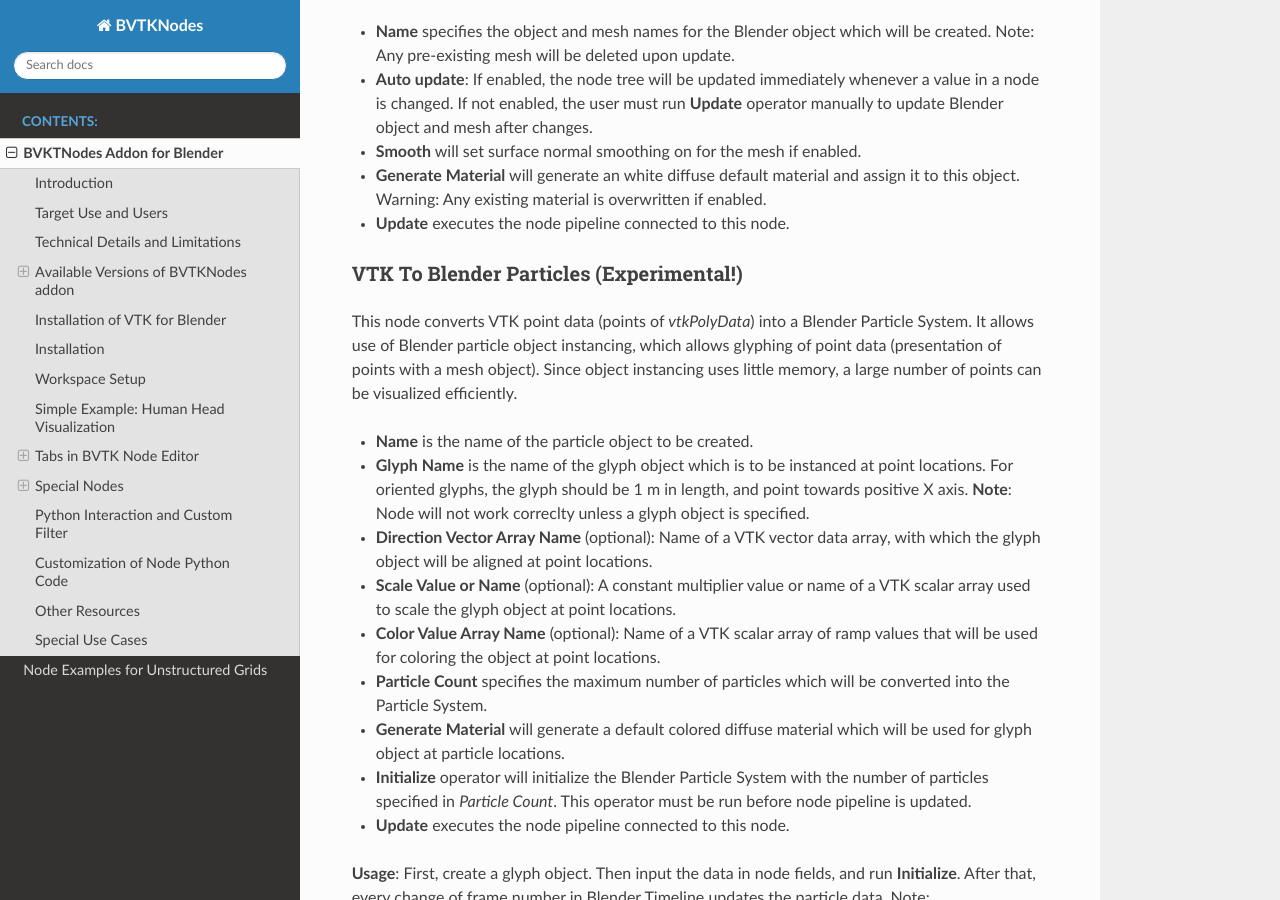
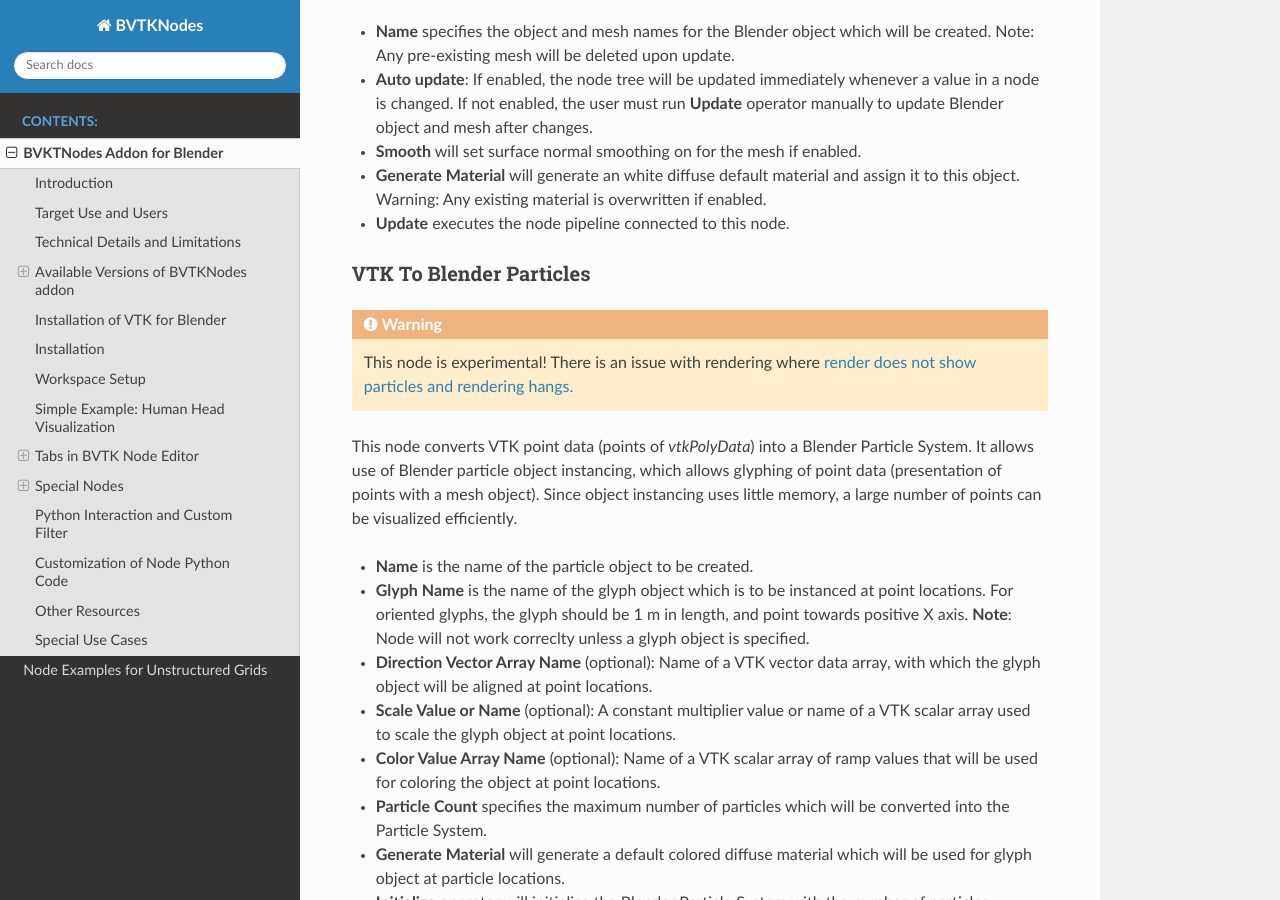
Before and after one commit to simboden/BVtkNodes, a Sphinx documentation site: the page built from docs/BVTKNodes.rst, in a window 1280 px wide and 900 px high, scrolled down 6659 px. Built offline with Sphinx 7.4.7 and the Read the Docs theme 2.0.0, drawn with Linux system fonts in a browser that asks for light colours.

Commit message:
Fix scene pointer, warn about rendering of particles issue

```diff
--- a/__init__.py
+++ b/__init__.py
@@ -158,7 +158,7 @@
             # Note: This is a workaround to enable transient data traversal
             # while this issue remains: https://developer.blender.org/T66392
             if node.bl_idname == 'BVTK_Node_TimeSelectorType':
-                node.time_step = bpy.context.scene.frame_current
+                node.time_step = scene.frame_current
                 l.debug("TimeSelector time step %d" % node.time_step)
 
     # Update mesh objects
--- a/docs/BVTKNodes.rst
+++ b/docs/BVTKNodes.rst
@@ -298,8 +298,14 @@
 - **Update** executes the node pipeline connected to this node.
 
 
-VTK To Blender Particles (Experimental!)
-^^^^^^^^^^^^^^^^^^^^^^^^^^^^^^^^^^^^^^^^
+VTK To Blender Particles
+^^^^^^^^^^^^^^^^^^^^^^^^
+
+.. warning::
+
+   This node is experimental! There is an issue with rendering where
+   `render does not show particles and rendering hangs.
+   <https://github.com/tkeskita/BVtkNodes/issues/12>`_
 
 This node converts VTK point data (points of *vtkPolyData*) into a
 Blender Particle System. It allows use of Blender particle object
```
